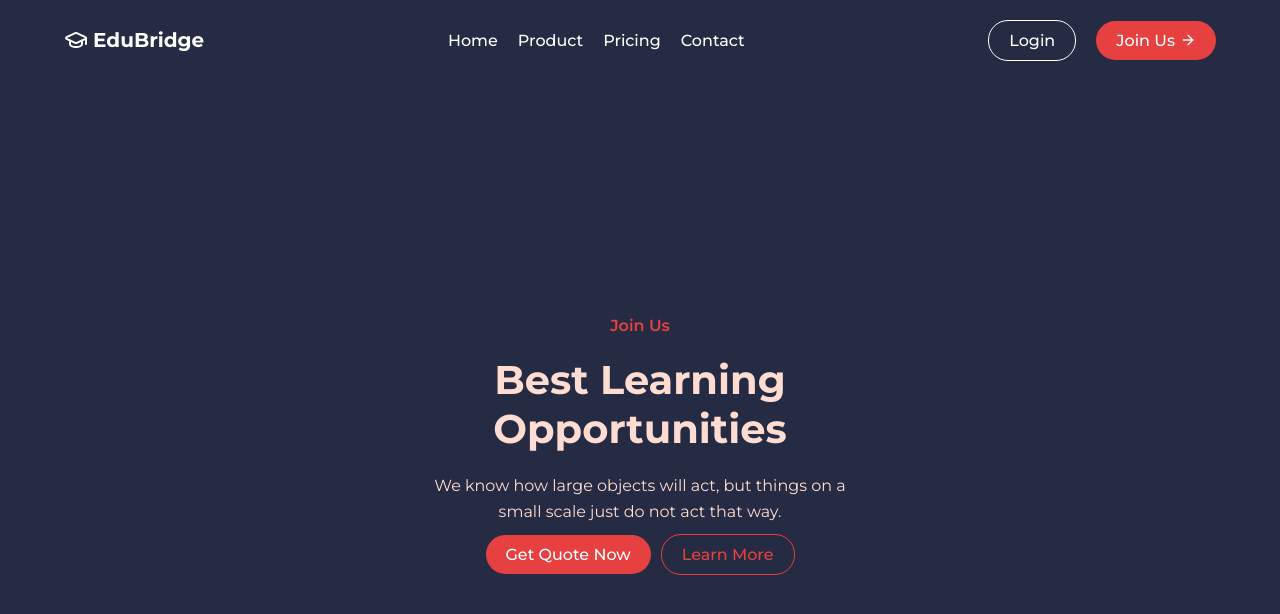
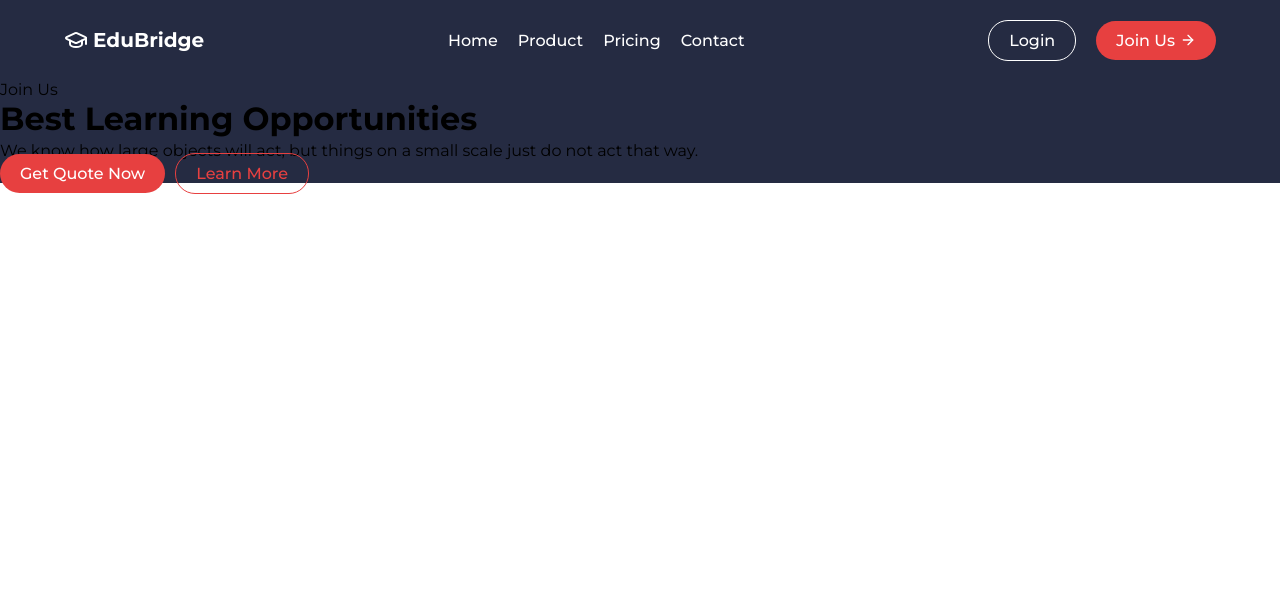
Before and after one commit to RTHILAA/EDUBRIDGE, a React (Create React App) app: page / in a window 1280 px wide. Shown: the top 614 px of the page. Built offline with nearby package versions, Linux system fonts and the light colour scheme.

Commit message:
Update App.css

```diff
--- a/src/App.css
+++ b/src/App.css
@@ -113,13 +113,13 @@ p {
 }
 /* END HEADER */
 
+
 /* START HOME */
-
 .container {
   background-color: var(--dark-blue);
 }
 
-.content-header {
+.content {
   width: 450px;
   height: 90vh;
   text-align: center;
@@ -129,19 +129,20 @@ p {
   gap: 20px;
   margin: auto;
   color: white;
+
 }
 
-.content-header span {
+.content span {
   color: var(--red);
   font-weight: 600;
 }
 
-.content-header h1 {
+.content h1 {
   color: var(--light-pink);
   font-size: 40px;
 }
 
-.content-header p {
+.content p {
   color: var(--light-pink);
 }
 
```
